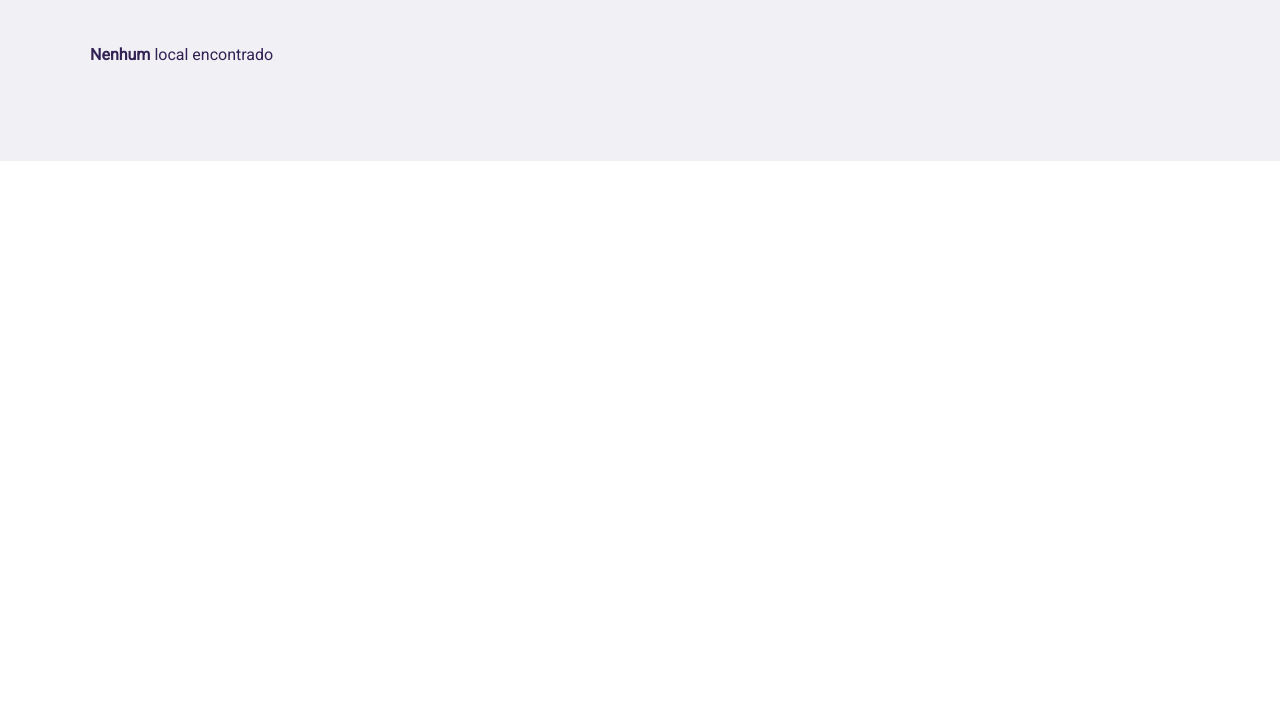
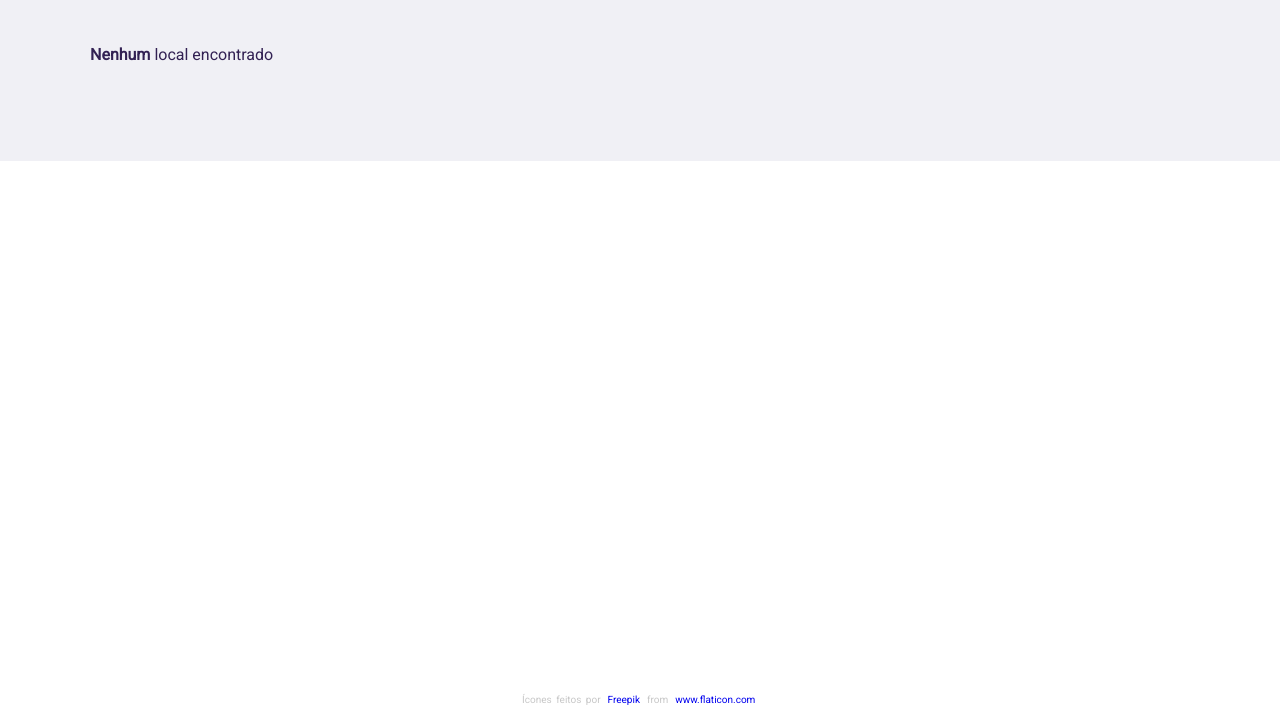
Before and after one commit to ItaloCosta99/Ecoleta, a website: page src/views/search-results.html in a window 1280 px wide. Shown: the part 95-800 px from the top of the page. Drawn offline with nearby package versions, Linux system fonts and the light colour scheme; files that its build step writes are made by us from their sources.

Commit message:
Added Icon & Footer

```diff
--- a/public/styles/main.css
+++ b/public/styles/main.css
@@ -26,3 +26,19 @@ h1, h2, h3, h4, h5, h6 {
     font-family: 'Ubuntu', sans-serif;
     color: var(--title-color);
 }
+
+.footer {
+    position: relative;
+    left: 0;
+    bottom: 0;
+    width: 100%;
+    text-align: center;
+    font-size: 10px;
+    color: #c7c7c7;
+    word-spacing: 2px;
+}
+
+.footer a {
+    margin-left: 2.5px;
+    margin-right: 2.5px;
+}
--- a/public/styles/search-results.css
+++ b/public/styles/search-results.css
@@ -12,6 +12,10 @@ body::after {
     bottom: 0;
     height: 16rem;
     z-index: -1;
+}
+
+.footer {
+    position: fixed;
 }
 
 #page-search-results {
--- a/src/views/layout.html
+++ b/src/views/layout.html
@@ -10,6 +10,7 @@
 
     <link href="https://fonts.googleapis.com/css2?family=Roboto&family=Ubuntu:wght@700&display=swap" rel="stylesheet">
     <link rel="stylesheet" href="/styles/main.css">
+    <link rel="shortcut icon" href="/assets/reciclar.svg" type="image/x-icon">
 
     {% block styles %}
     {% endblock styles %}
@@ -27,5 +28,10 @@
 
     {% block scripts %}
     {% endblock scripts %}
+
+    <div class="footer">
+        Ícones feitos por <a href="http://www.freepik.com/" title="Freepik">Freepik</a> from <a href="https://www.flaticon.com/br/" title="Flaticon"> www.flaticon.com</a>
+    </div>
+
 </body>
 </html>
```
Also changed, not shown: public/assets/reciclar.svg (added), src/views/index.html (line endings or trailing spaces), 2 other files.
